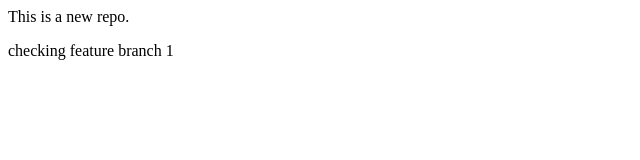
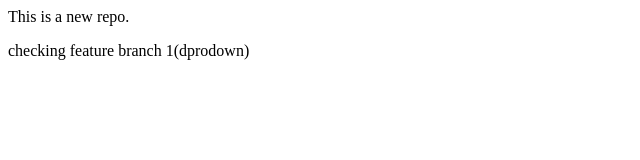
Before and after one commit to mohammedsamee637/Gitdemo, a plain HTML site: page index.html in a window 1280 px wide. Shown: the full height of the page, 0-640 px from the left. Drawn offline with Linux system fonts and the light colour scheme.

Commit message:
add dprodown

```diff
--- a/index.html
+++ b/index.html
@@ -1,2 +1,2 @@
 <p>This is a new repo.</p>
-<p>checking feature branch 1</p>
+<p>checking feature branch 1(dprodown)</p>
```
